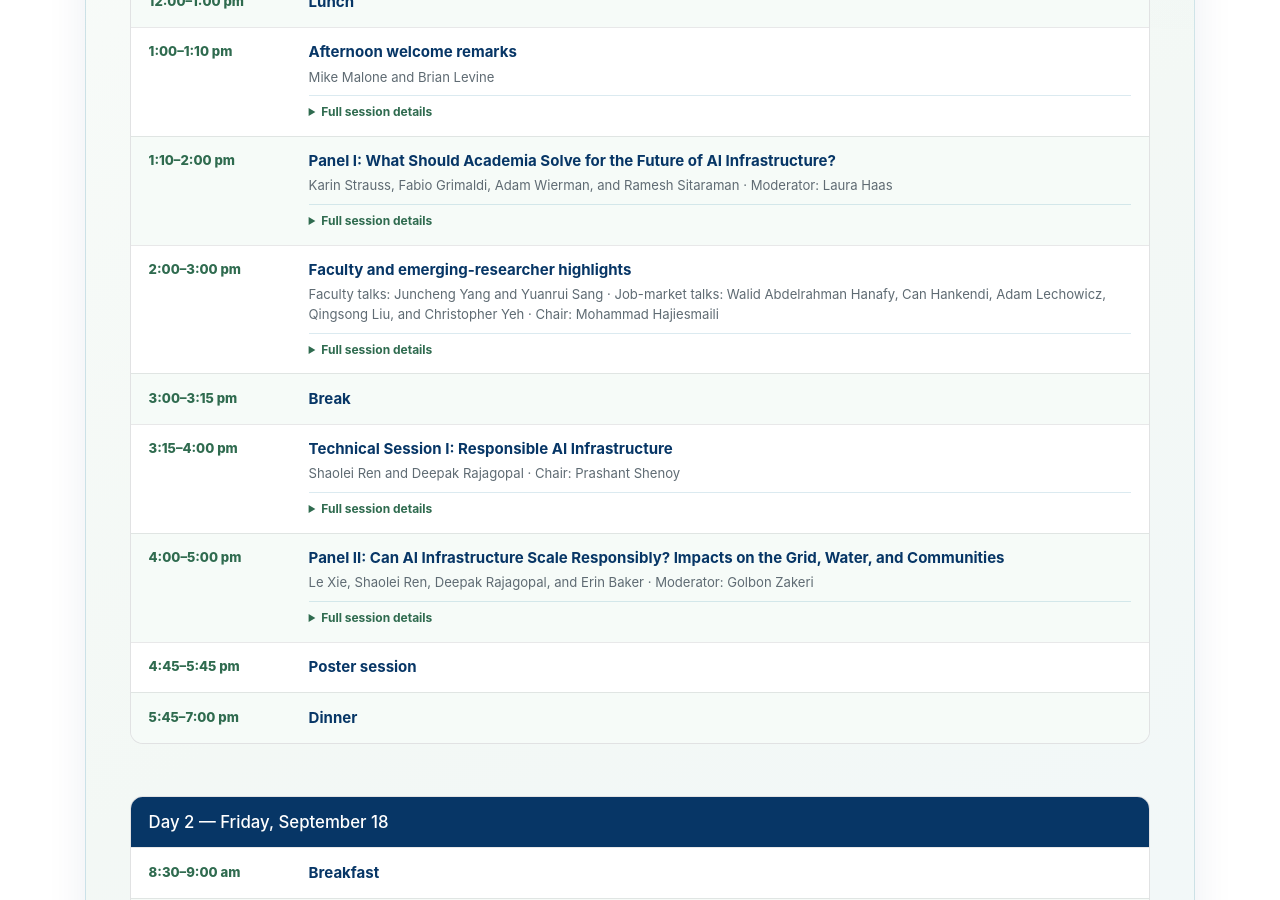
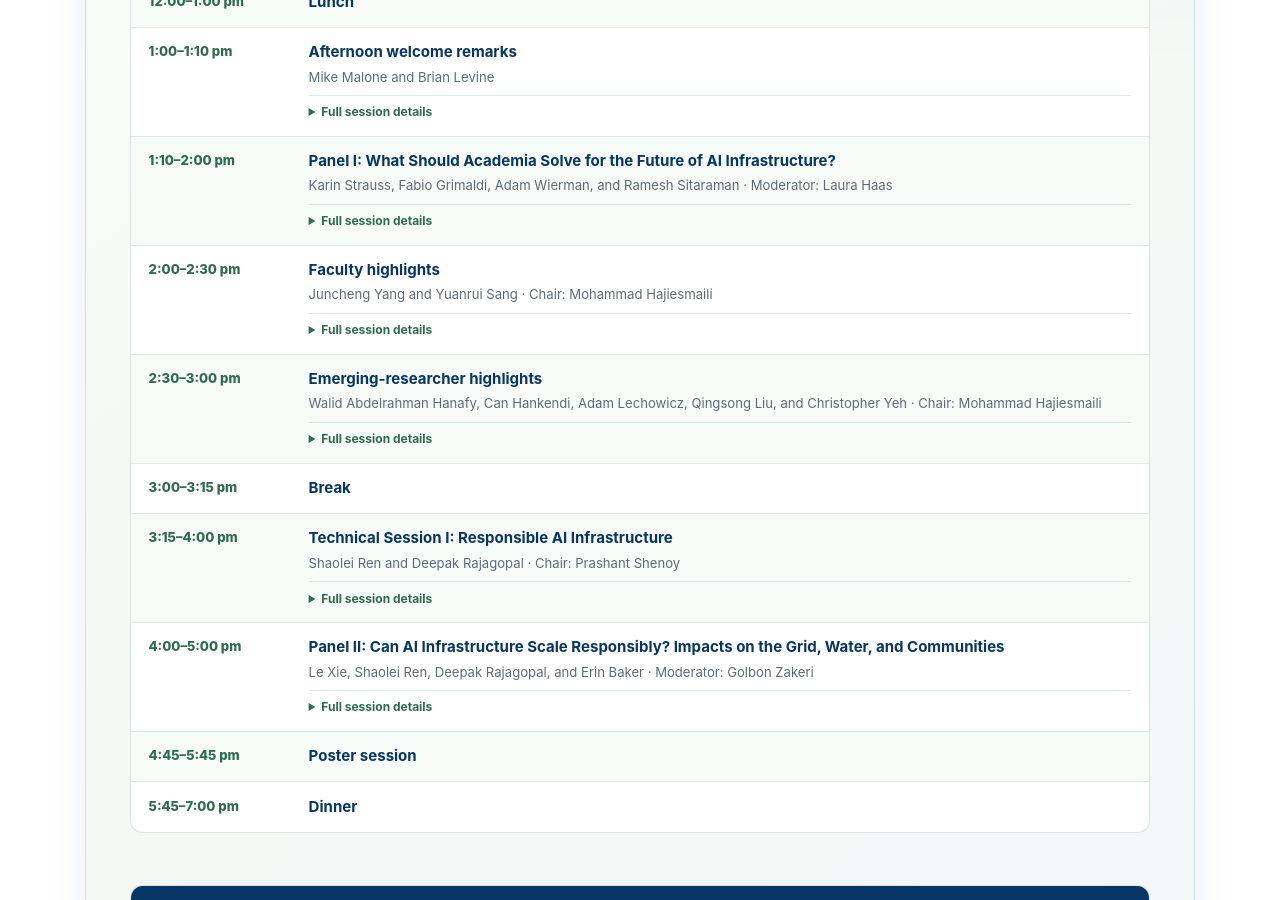
Before and after one commit to umass-solar/umass-solar.github.io, a Jekyll site: the page built from scai-symposium.md, in a window 1280 px wide and 900 px high, scrolled down 4814 px. Built offline with Jekyll 4.4.1, drawn with Linux system fonts in a browser that asks for light colours.

Commit message:
Update scai-symposium.md

```diff
--- a/scai-symposium.md
+++ b/scai-symposium.md
@@ -2079,10 +2079,10 @@ This talk describes how AWS approaches this challenge across interconnected laye
           </div>
         </div>
         <div class="scai-program-row">
-          <time class="scai-program-time" datetime="2026-09-17T14:00">2:00&ndash;3:00 pm</time>
+          <time class="scai-program-time" datetime="2026-09-17T14:00">2:00&ndash;2:30 pm</time>
           <div class="scai-program-session">
-            <strong>Faculty and emerging-researcher highlights</strong>
-            <p>Faculty talks: Juncheng Yang and Yuanrui Sang &middot; Job-market talks: Walid Abdelrahman Hanafy, Can Hankendi, Adam Lechowicz, Qingsong Liu, and Christopher Yeh &middot; Chair: Mohammad Hajiesmaili</p>
+            <strong>Faculty highlights</strong>
+            <p>Juncheng Yang and Yuanrui Sang &middot; Chair: Mohammad Hajiesmaili</p>
             <details class="scai-session-details">
               <summary>Full session details</summary>
               <div class="scai-session-details-panel">
@@ -2104,7 +2104,19 @@ This talk describes how AWS approaches this challenge across interconnected laye
                   <p class="scai-session-description">Simultaneously considering optimization of operating cost, greenhouse gas, and toxic emissions, this talk discusses a tri-objective, multi-period, power system-constrained framework to schedule flexible data center load. The framework Models data center power consumption as the sum of latency-critical and best-effort loads and considers the temporal flexibility of best-effort workload. The framework was implemented on standard power system test systems with data centers, and pareto fronts were obtained from the solutions. Trade-offs between different objectives are analyzed, and the impacts on electricity prices and system congestions were discussed.</p>
                   <p class="scai-session-description"><strong>Biography:</strong> Yuanrui Sang is an assistant professor in the Department of Electrical and Computer Engineering at the University of Massachusetts Amherst. Before joining UMass in 2024, she was an assistant professor at The University of Texas at El Paso, and she received her Ph.D. in electrical and computer engineering from The University of Utah in 2019. Her research interests include power system operation and planning, grid-enhancing technologies, and the integration of flexible load, such as data centers and electric vehicles, in power systems.</p>
                 </div>
-                <div class="scai-session-group-label">Job-market talks</div>
+                <div class="scai-session-person"><strong>Mohammad Hajiesmaili</strong><span>Associate Professor, Manning College of Information and Computer Sciences, UMass Amherst</span><em>Session chair</em></div>
+              </div>
+            </details>
+          </div>
+        </div>
+        <div class="scai-program-row">
+          <time class="scai-program-time" datetime="2026-09-17T14:30">2:30&ndash;3:00 pm</time>
+          <div class="scai-program-session">
+            <strong>Emerging-researcher highlights</strong>
+            <p>Walid Abdelrahman Hanafy, Can Hankendi, Adam Lechowicz, Qingsong Liu, and Christopher Yeh &middot; Chair: Mohammad Hajiesmaili</p>
+            <details class="scai-session-details">
+              <summary>Full session details</summary>
+              <div class="scai-session-details-panel">
                 <div class="scai-session-person">
                   <strong><a href="https://people.cs.umass.edu/~whanafy/" target="_blank" rel="noopener noreferrer">Walid Abdelrahman Hanafy</a></strong>
                   <span>UMass Amherst</span>
```
